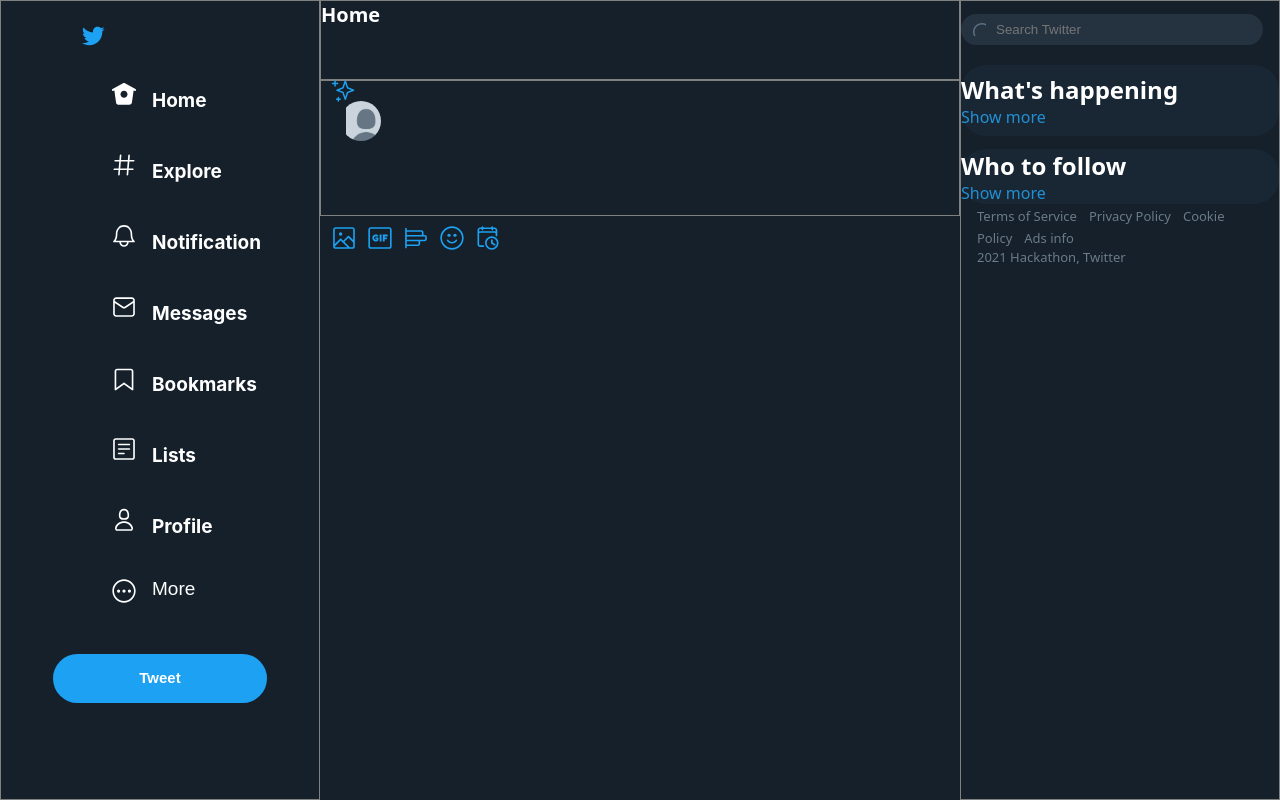
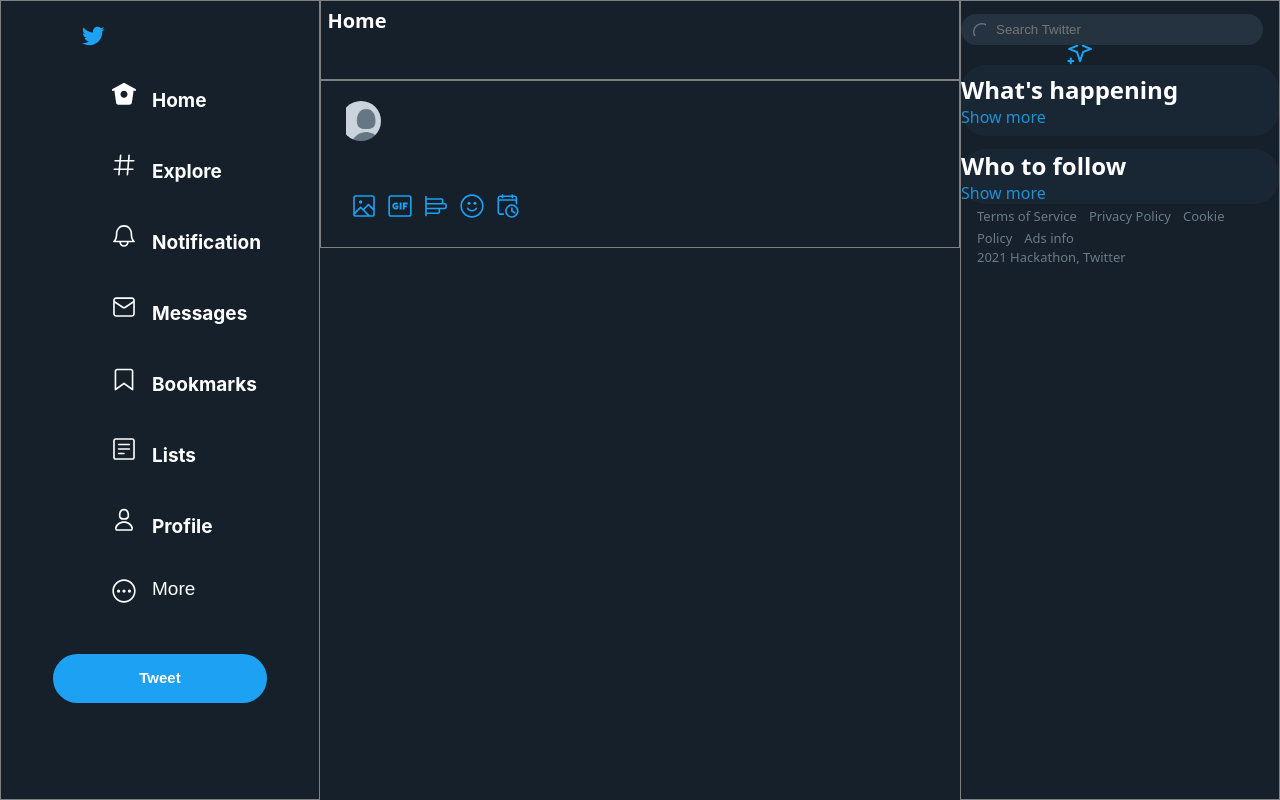
Before and after one commit to netty-carroll/hackathon-twitter, a React (Create React App) app: page / in a window 1280 px wide. Built offline with nearby package versions, Linux system fonts and the light colour scheme.

Commit message:
tweet and icons
buttons moved and tweet button

```diff
--- a/src/App.css
+++ b/src/App.css
@@ -33,8 +33,8 @@
 }
 .posts{
   border: 1px solid grey;
-  height: 17vh;
-  padding-bottom: 2vh;
+  height: 21vh;
+
 }
 .right {
   background-color: #15202B;
@@ -57,7 +57,7 @@
   border-radius: 28px 28px 28px 28px;
   border: 0px solid #000000;
   cursor: pointer;
-  margin-top: 8%;
+
   margin-left: 85%;
   background: #1da1f2;
   font-weight: 700;
--- a/src/components/centretop.css
+++ b/src/components/centretop.css
@@ -11,12 +11,15 @@
     font-weight: bold;
     font-size: 20px;
     color: #ffffff;
+    margin-top: 1%;
+    margin-left: 1%;
 }
 .topTweetSearchIcon {
     height: 100%;
 }
-.topTweetSearchIcon img{
-    width: 1.5em;
-    height: 1.5em;
-    margin-right: calc(0px + (-1 * (44px - 1.5em)) / 2);
+.topTweetSearchIcon {
+    width: 2em;
+    height: 2em;
+    /* margin-right: calc(0px + (-1 * (44px - 1.5em)) / 2); */
+    margin-left: 740px;
 }
--- a/src/components/centretop.js
+++ b/src/components/centretop.js
@@ -6,10 +6,9 @@ const CentreTopTweets = () => {
         <div className="centreTopTweets">
             <div className="homeHeading">
                 <h1>Home</h1>
+                <img className="topTweetSearchIcon" src={TopTweetsIcon}></img>
             </div>
-            <div className="topTweetSearchIcon">
-                <img src={TopTweetsIcon}></img>
-            </div>
+
         </div>
     )
 }
--- a/src/components/tweetbox.css
+++ b/src/components/tweetbox.css
@@ -1,6 +1,7 @@
 .buttonBox {
     display: flex;
-    margin-top: 10%;
+    margin-top: 5%;
+    margin-left: 20px;
 }
 .shareTweetButton {
     padding-left: 450px;
--- a/src/components/tweetbox.js
+++ b/src/components/tweetbox.js
@@ -51,14 +51,13 @@ const PostTweetBox = () => {
                     <img src={InsertSchedule}></img>
                 </div>
 
-                <div className="shareTweetButton">
-                    <button className="tweetBtn" href="#">Tweet{' '}</button>
-                </div>
-
                 <div className="characterLimitationIcon">
                 </div>
 
                 <div className="addAnotherTweetButton">
+                </div>
+                <div className="shareTweetButton">
+                <button className="tweetBtn" href="#">Tweet{' '}</button>
                 </div>
             </div>
         </div>
```
